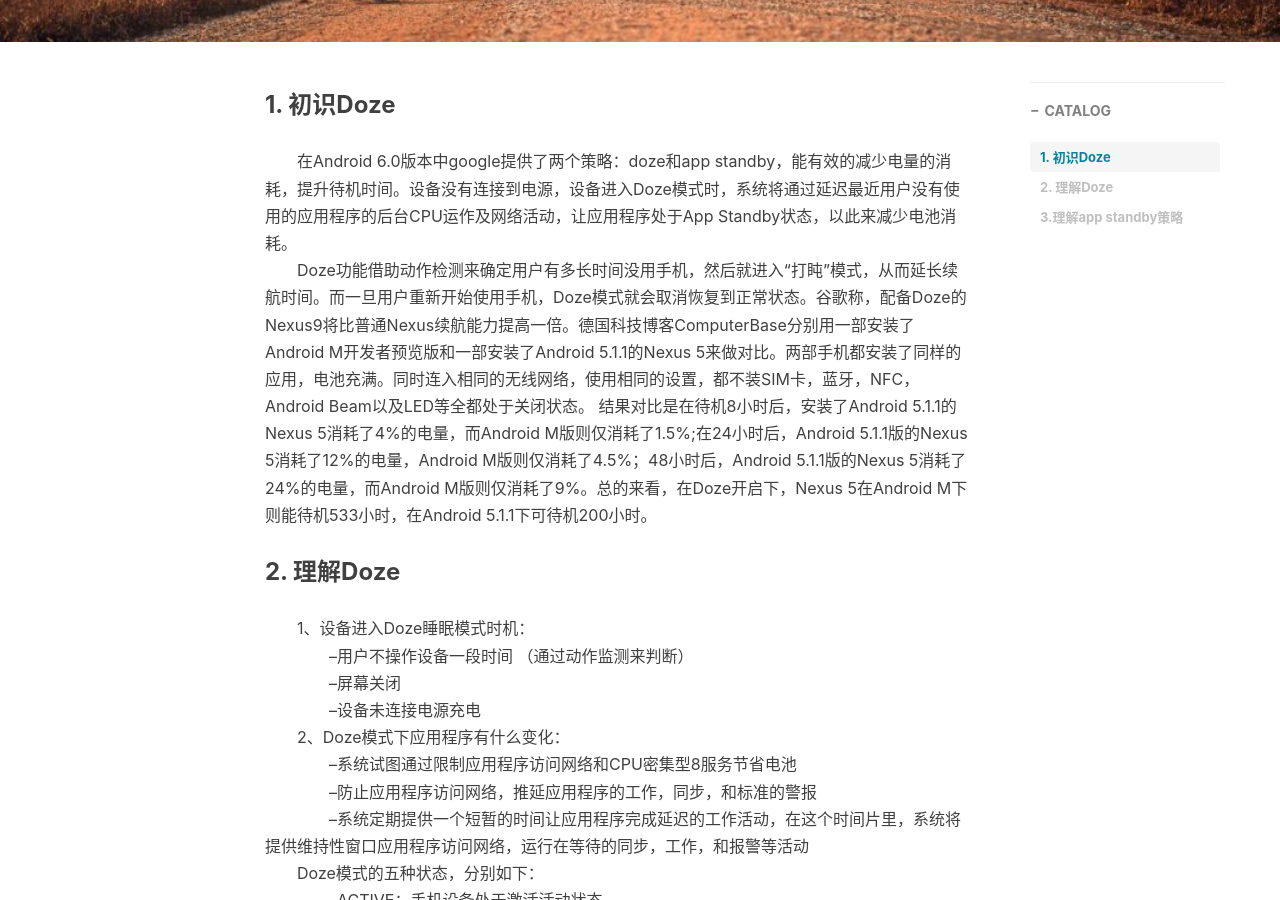
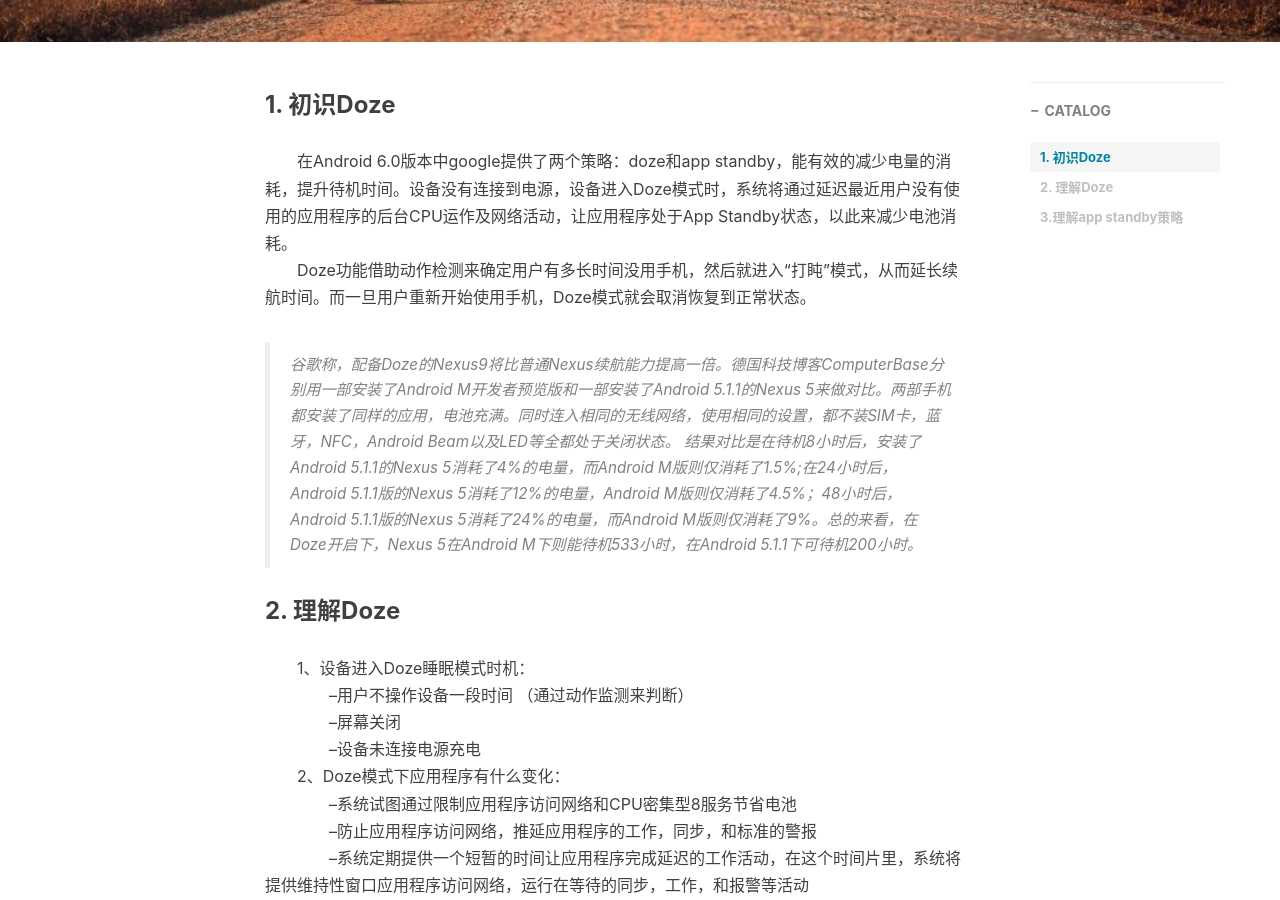
Before and after one commit to chendongqi/blog, a Jekyll site: the page built from _posts/android/power/2017-02-28-pm_doze_MeetDoze.markdown, in a window 1280 px wide and 900 px high, scrolled down 541 px. Built offline with Jekyll 4.4.1, drawn with Linux system fonts in a browser that asks for light colours; nearby versions of some CDN libraries; comment, search, counter and statistics services are not loaded.

````diff
--- a/_posts/android/power/2017-02-28-pm_doze_MeetDoze.markdown
+++ b/_posts/android/power/2017-02-28-pm_doze_MeetDoze.markdown
@@ -16,7 +16,8 @@ tags:
 ### 1. 初识Doze
 
 &emsp;&emsp;在Android 6.0版本中google提供了两个策略：doze和app standby，能有效的减少电量的消耗，提升待机时间。设备没有连接到电源，设备进入Doze模式时，系统将通过延迟最近用户没有使用的应用程序的后台CPU运作及网络活动，让应用程序处于App Standby状态，以此来减少电池消耗。
-&emsp;&emsp;Doze功能借助动作检测来确定用户有多长时间没用手机，然后就进入“打盹”模式，从而延长续航时间。而一旦用户重新开始使用手机，Doze模式就会取消恢复到正常状态。谷歌称，配备Doze的Nexus9将比普通Nexus续航能力提高一倍。德国科技博客ComputerBase分别用一部安装了Android M开发者预览版和一部安装了Android 5.1.1的Nexus 5来做对比。两部手机都安装了同样的应用，电池充满。同时连入相同的无线网络，使用相同的设置，都不装SIM卡，蓝牙，NFC，Android Beam以及LED等全都处于关闭状态。 结果对比是在待机8小时后，安装了Android 5.1.1的Nexus 5消耗了4%的电量，而Android M版则仅消耗了1.5%;在24小时后，Android 5.1.1版的Nexus 5消耗了12%的电量，Android M版则仅消耗了4.5%；48小时后，Android 5.1.1版的Nexus 5消耗了24%的电量，而Android M版则仅消耗了9%。总的来看，在Doze开启下，Nexus 5在Android M下则能待机533小时，在Android 5.1.1下可待机200小时。
+&emsp;&emsp;Doze功能借助动作检测来确定用户有多长时间没用手机，然后就进入“打盹”模式，从而延长续航时间。而一旦用户重新开始使用手机，Doze模式就会取消恢复到正常状态。
+> 谷歌称，配备Doze的Nexus9将比普通Nexus续航能力提高一倍。德国科技博客ComputerBase分别用一部安装了Android M开发者预览版和一部安装了Android 5.1.1的Nexus 5来做对比。两部手机都安装了同样的应用，电池充满。同时连入相同的无线网络，使用相同的设置，都不装SIM卡，蓝牙，NFC，Android Beam以及LED等全都处于关闭状态。 结果对比是在待机8小时后，安装了Android 5.1.1的Nexus 5消耗了4%的电量，而Android M版则仅消耗了1.5%;在24小时后，Android 5.1.1版的Nexus 5消耗了12%的电量，Android M版则仅消耗了4.5%；48小时后，Android 5.1.1版的Nexus 5消耗了24%的电量，而Android M版则仅消耗了9%。总的来看，在Doze开启下，Nexus 5在Android M下则能待机533小时，在Android 5.1.1下可待机200小时。
 
 ### 2. 理解Doze
 
@@ -68,6 +69,7 @@ tags:
 + 6.观察你的app表现行为是否有需优化改进的地方。
 
 &emsp;&emsp;**测试App Standby模式**
+
 &emsp;&emsp;步骤1-3同测试Doze模式
 + 4.运行以下adb命令迫使系统进入App Standby模式：
 ```bash
````
